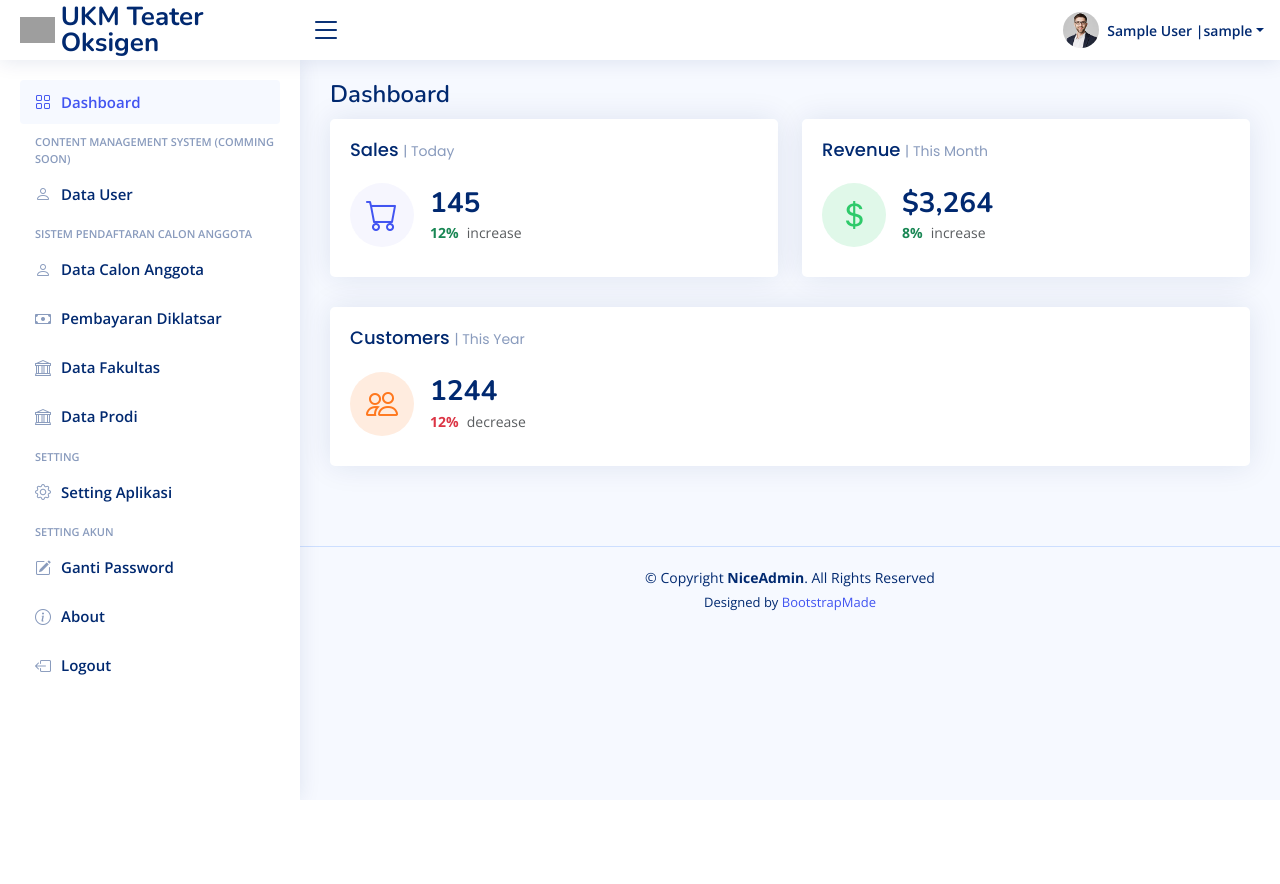
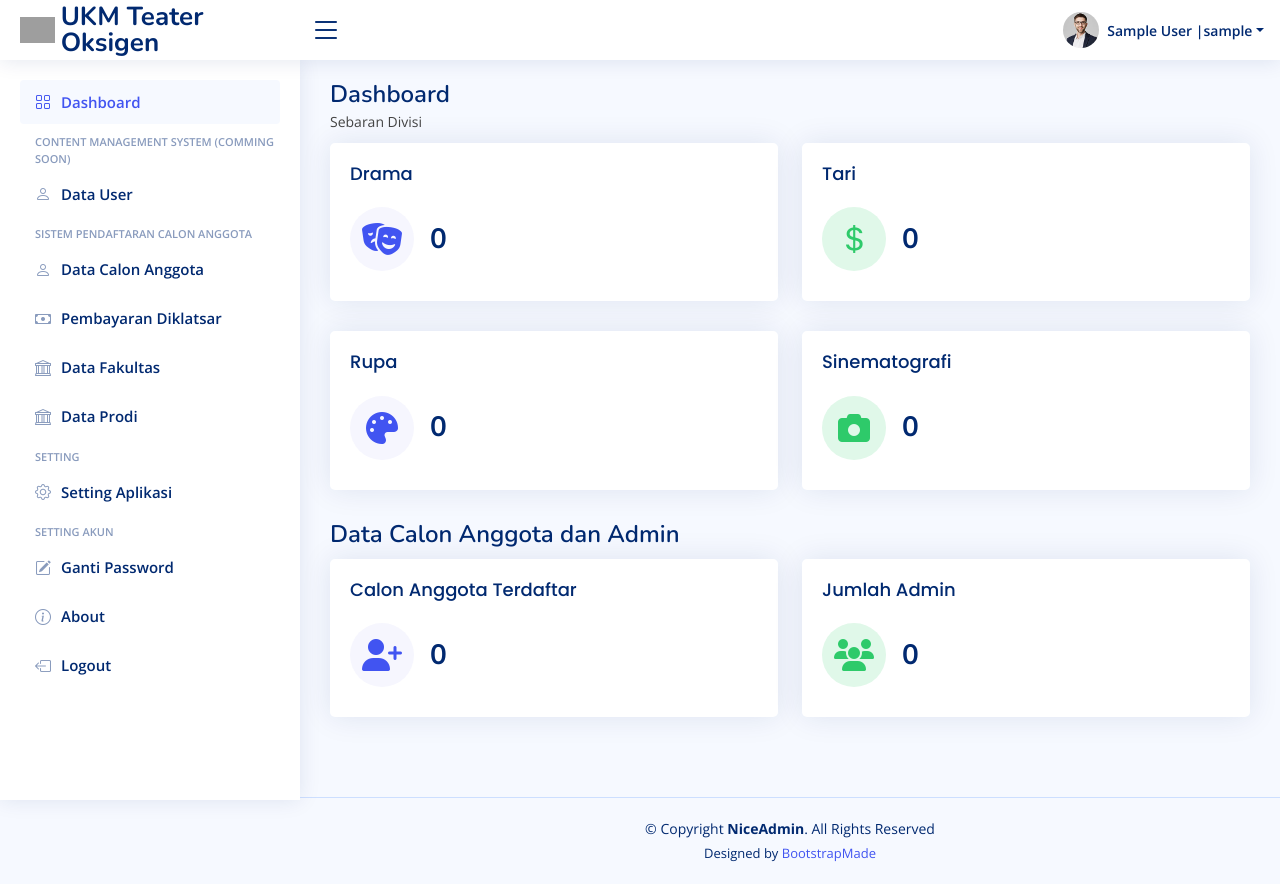
Before and after one commit to dwiadisa/codeigniter3-sirca-oksigen, a CodeIgniter app: page /aplikasi_sirca_oksigen/dashboard in a window 1280 px wide. Before the commit the page ends 800 px from the top, so only its background shows below. Run offline with CodeIgniter, Linux system fonts and the light colour scheme; the visitor is signed in with stand-in values (Sample User, id 1); data that the repository does not hold is empty; some libraries are stand-ins or nearby versions; grey boxes are pictures that could not be loaded.

Commit message:
fixing di is unique di update data dan dashboard

```diff
--- a/application/controllers/dashboard.php
+++ b/application/controllers/dashboard.php
@@ -16,8 +16,28 @@ class dashboard extends CI_Controller
 
     public function index()
     {
+
+        // hitung jumlah ca yang terdaftar di divisi-divisi
+
+        // hitung jumlah CA terdaftar dan user admin yang terdaftar
+        $data['user_admin'] = $this->m_data->get_data('pengguna')->num_rows();
+        $data['user_ca'] = $this->m_data->get_data('data_ca')->num_rows();
+        // hitung jumlah CA terdaftar dan user admin yang terdaftar
+
+        // hitung di tiap divisi divisi di sebaran
+        $data['hitung_drama'] = $this->db->query("SELECT * FROM `data_ca` WHERE `div_drama`='1'")->num_rows();
+        $data['hitung_tari'] = $this->db->query("SELECT * FROM `data_ca` WHERE `div_tari`='1'")->num_rows();
+        $data['hitung_rupa'] = $this->db->query("SELECT * FROM `data_ca` WHERE `div_rupa`='1'")->num_rows();
+        $data['hitung_sinema'] = $this->db->query("SELECT * FROM `data_ca` WHERE `div_sinema`='1'")->num_rows();
+
+
+        // hitung di tiap divisi divisi di sebaran
+
+
+        // hitung jumlah ca yang terdaftar di divisi-divisi
+
         $this->load->view('templates/header_sidebar');
-        $this->load->view('partial/dashboard');
+        $this->load->view('partial/dashboard', $data);
         $this->load->view('templates/footer');
         // $this->load->view('test_login');
 
--- a/application/views/partial/dashboard.php
+++ b/application/views/partial/dashboard.php
@@ -2,6 +2,7 @@
 
     <div class="pagetitle">
         <h1>Dashboard</h1>
+        <small>Sebaran Divisi</small>
         <nav>
 
         </nav>
@@ -14,21 +15,64 @@
 
         <div class="row">
 
-            <!-- Sales Card -->
+            <!-- kartu divisi -->
+
+            <div class="col-xxl-4 col-md-6">
+                <div class="card info-card sales-card">
+
+                    <div class="card-body">
+                        <h5 class="card-title">Drama</span></h5>
+
+                        <div class="d-flex align-items-center">
+                            <div class="card-icon rounded-circle d-flex align-items-center justify-content-center">
+                                <i class="fa-solid fa-masks-theater"></i>
+                            </div>
+                            <div class="ps-3">
+                                <h6><?php echo $hitung_drama; ?></h6>
+
+
+                            </div>
+                        </div>
+                    </div>
+
+                </div>
+            </div>
+            <!-- Revenue Card -->
+            <div class="col-xxl-4 col-md-6">
+                <div class="card info-card revenue-card">
+
+
+                    <div class="card-body">
+                        <h5 class="card-title">Tari</span></h5>
+
+                        <div class="d-flex align-items-center">
+                            <div class="card-icon rounded-circle d-flex align-items-center justify-content-center">
+                                <i class="bi bi-currency-dollar"></i>
+                            </div>
+                            <div class="ps-3">
+                                <h6><?php echo $hitung_tari; ?></h6>
+
+
+                            </div>
+                        </div>
+                    </div>
+
+                </div>
+            </div>
             <div class="col-xxl-4 col-md-6">
                 <div class="card info-card sales-card">
 
 
                     <div class="card-body">
-                        <h5 class="card-title">Sales <span>| Today</span></h5>
+                        <h5 class="card-title">Rupa</span></h5>
 
                         <div class="d-flex align-items-center">
                             <div class="card-icon rounded-circle d-flex align-items-center justify-content-center">
-                                <i class="bi bi-cart"></i>
+                                <i class="fa-solid fa-palette"></i>
                             </div>
                             <div class="ps-3">
-                                <h6>145</h6>
-                                <span class="text-success small pt-1 fw-bold">12%</span> <span class="text-muted small pt-2 ps-1">increase</span>
+                                <h6><?php echo $hitung_rupa; ?></h6>
+
 
                             </div>
                         </div>
@@ -43,48 +87,86 @@
 
 
                     <div class="card-body">
-                        <h5 class="card-title">Revenue <span>| This Month</span></h5>
+                        <h5 class="card-title">Sinematografi</h5>
 
                         <div class="d-flex align-items-center">
                             <div class="card-icon rounded-circle d-flex align-items-center justify-content-center">
-                                <i class="bi bi-currency-dollar"></i>
+                                <i class="fa-solid fa-camera"></i>
                             </div>
                             <div class="ps-3">
-                                <h6>$3,264</h6>
-                                <span class="text-success small pt-1 fw-bold">8%</span> <span class="text-muted small pt-2 ps-1">increase</span>
+                                <h6><?php echo $hitung_sinema; ?></h6>
+
 
                             </div>
                         </div>
                     </div>
 
                 </div>
-            </div><!-- End Revenue Card -->
+            </div>
 
-            <!-- Customers Card -->
-            <div class="col-xxl-4 col-xl-12">
 
-                <div class="card info-card customers-card">
+            <!-- kartu divisi -->
+            <div class="pagetitle">
 
+
+                <h1>Data Calon Anggota dan Admin</h1>
+            </div>
+
+        </div>
+        </div><!-- End Left side columns -->
+
+        <!-- Right side columns -->
+
+        <div class="row">
+
+            <!-- kartu divisi -->
+
+            <div class="col-xxl-4 col-md-6">
+                <div class="card info-card sales-card">
+
+                    <div class="card-body">
+                        <h5 class="card-title">Calon Anggota Terdaftar</span></h5>
+
+                        <div class="d-flex align-items-center">
+                            <div class="card-icon rounded-circle d-flex align-items-center justify-content-center">
+                                <i class="fa-solid fa-user-plus"></i>
+                            </div>
+                            <div class="ps-3">
+                                <h6><?php echo $user_ca; ?></h6>
+
+
+                            </div>
+                        </div>
+                    </div>
+
+                </div>
+            </div>
+            <!-- Revenue Card -->
+            <div class="col-xxl-4 col-md-6">
+                <div class="card info-card revenue-card">
 
 
                     <div class="card-body">
-                        <h5 class="card-title">Customers <span>| This Year</span></h5>
+                        <h5 class="card-title">Jumlah Admin</span></h5>
 
                         <div class="d-flex align-items-center">
                             <div class="card-icon rounded-circle d-flex align-items-center justify-content-center">
-                                <i class="bi bi-people"></i>
+                                <i class="fa-solid fa-users"></i>
                             </div>
                             <div class="ps-3">
-                                <h6>1244</h6>
-                                <span class="text-danger small pt-1 fw-bold">12%</span> <span class="text-muted small pt-2 ps-1">decrease</span>
+                                <h6><?php echo $user_admin; ?></h6>
+
 
                             </div>
                         </div>
+                    </div>
 
-                    </div>
                 </div>
+            </div>
 
-            </div><!-- End Customers Card -->
+
+            <!-- Revenue Card -->
+
 
             <!-- Reports -->
             <div class="col-12">
@@ -102,11 +184,6 @@
 
 
         </div>
-        </div><!-- End Left side columns -->
-
-        <!-- Right side columns -->
-
-
 
     </section>
 
--- a/application/views/partial/data_user/edit_user.php
+++ b/application/views/partial/data_user/edit_user.php
@@ -42,7 +42,7 @@
                         </div>
                         <div class="col-12">
                             <label for="inputPassword4" class="form-label">Password</label>
-                            <input type="password" class="form-control" name="password" id="inputPassword4" value="<?php echo $p->pengguna_password; ?>">
+                            <input type="password" class="form-control" name="password" id="inputPassword4">
                             <small class="text-danger">
                                 <?php echo
                                 form_error('password'); ?>
```
Also changed, not shown: application/controllers/data_user.php (+4 -35 lines), upload/foto_ca/asu2.png (added).
